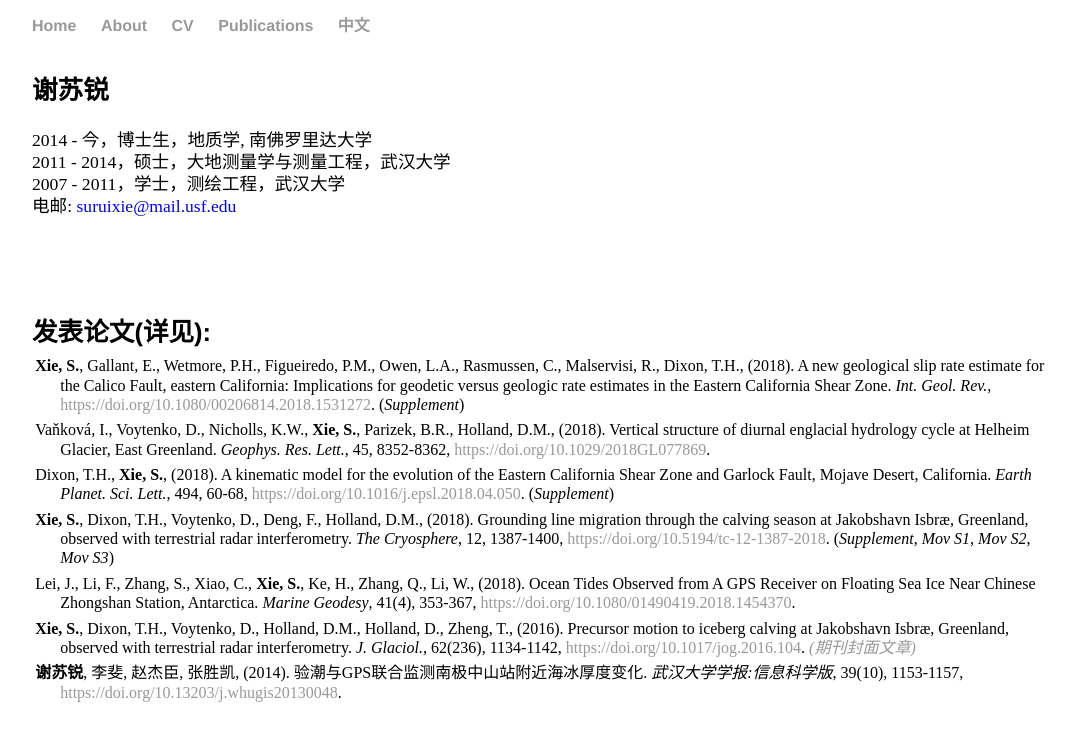
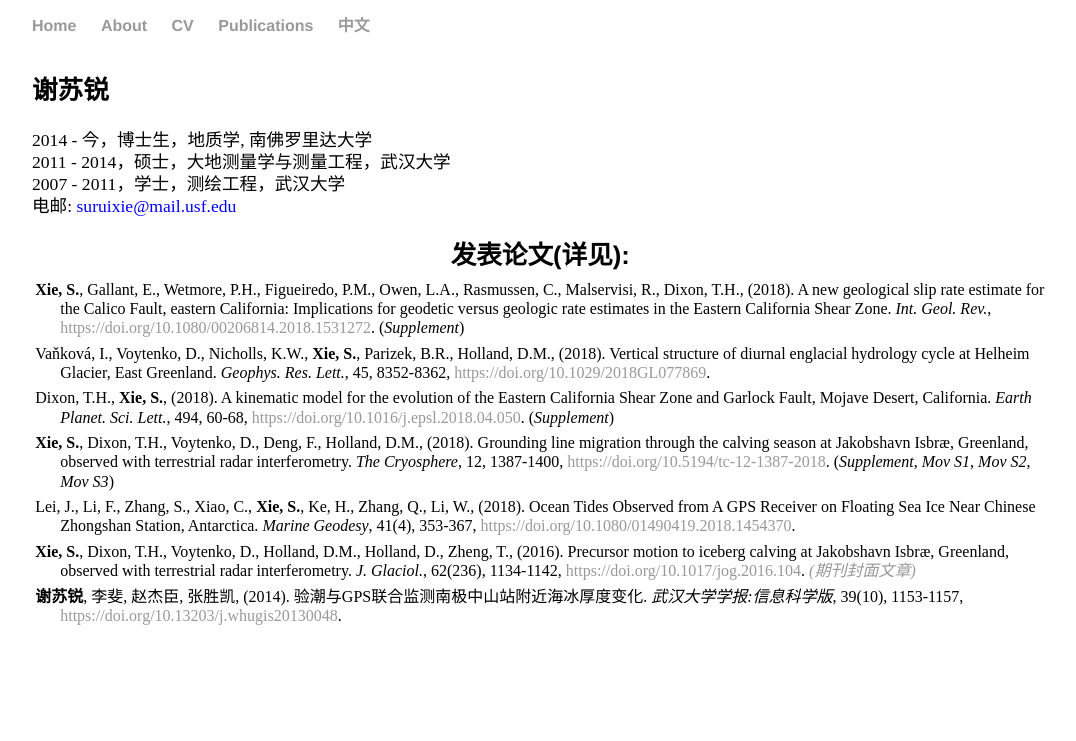
Before and after one commit to suruixie/suruixie.github.io, a Jekyll site: the page built from Chinese/index.html, in a window 1280 px wide. Shown: the top 741 px of the page, without its empty margins (96-1172 px from the left). Built offline with Jekyll 4.4.1, drawn with Linux system fonts in a browser that asks for light colours; a style sheet for code colours, icons or effects is not loaded.

Commit message:
Update index.html

```diff
--- a/Chinese/index.html
+++ b/Chinese/index.html
@@ -15,7 +15,7 @@
             </p>
         </div>
 	<div class="sideText">
-		<h4 style="margin-top:8em;margin-bottom:0.2em;">发表论文(详见<a  href="https://scholar.google.com/citations?hl=en&user=kF4StsMAAAAJ&view_op=list_works"><i class="ai ai-google-scholar ai-2x"></i></a>): </h4>
+		<h4 style="margin-top:5em;margin-bottom:0.2em;">发表论文(详见<a  href="https://scholar.google.com/citations?hl=en&user=kF4StsMAAAAJ&view_op=list_works"><i class="ai ai-google-scholar ai-2x"></i></a>): </h4>
 		<p  class="publist" style="font-size:1.0em;">
 			<strong>Xie, S.</strong>, Gallant, E., Wetmore, P.H., Figueiredo, P.M., Owen, L.A., Rasmussen, C., Malservisi, R., Dixon, T.H., (2018). A new geological slip rate estimate for the Calico Fault, eastern California: Implications for geodetic versus geologic rate estimates in the Eastern California Shear Zone. <em>Int. Geol. Rev.</em>, <a href="https://doi.org/10.1080/00206814.2018.1531272">https://doi.org/10.1080/00206814.2018.1531272</a>.  (<em><a href="../files/2018/Xie_2018_IGR_supp.pdf" style="color:#000000;">Supplement</a></em>)<br>
 		<p  class="publist" style="font-size:1.0em;">
```
